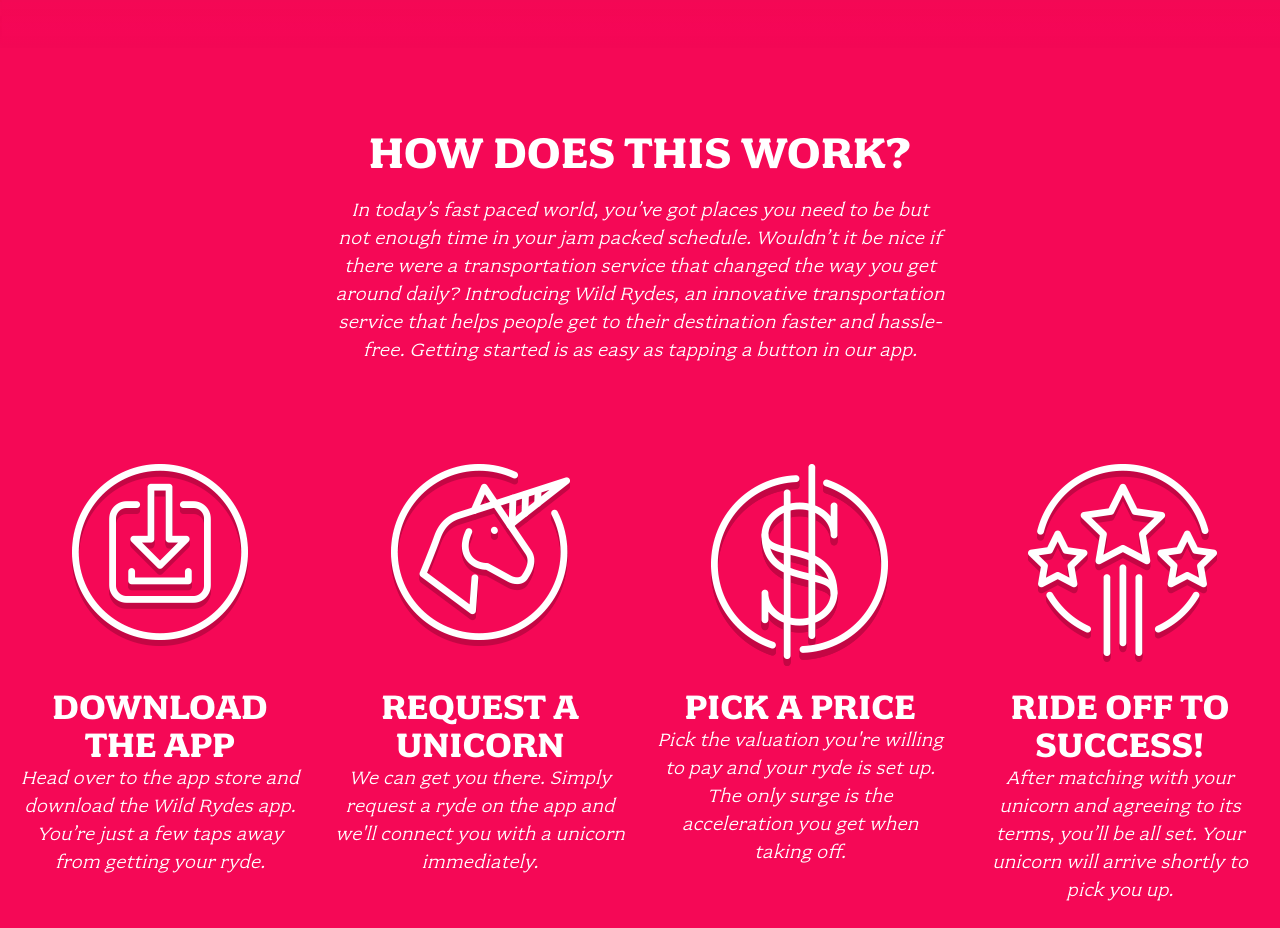
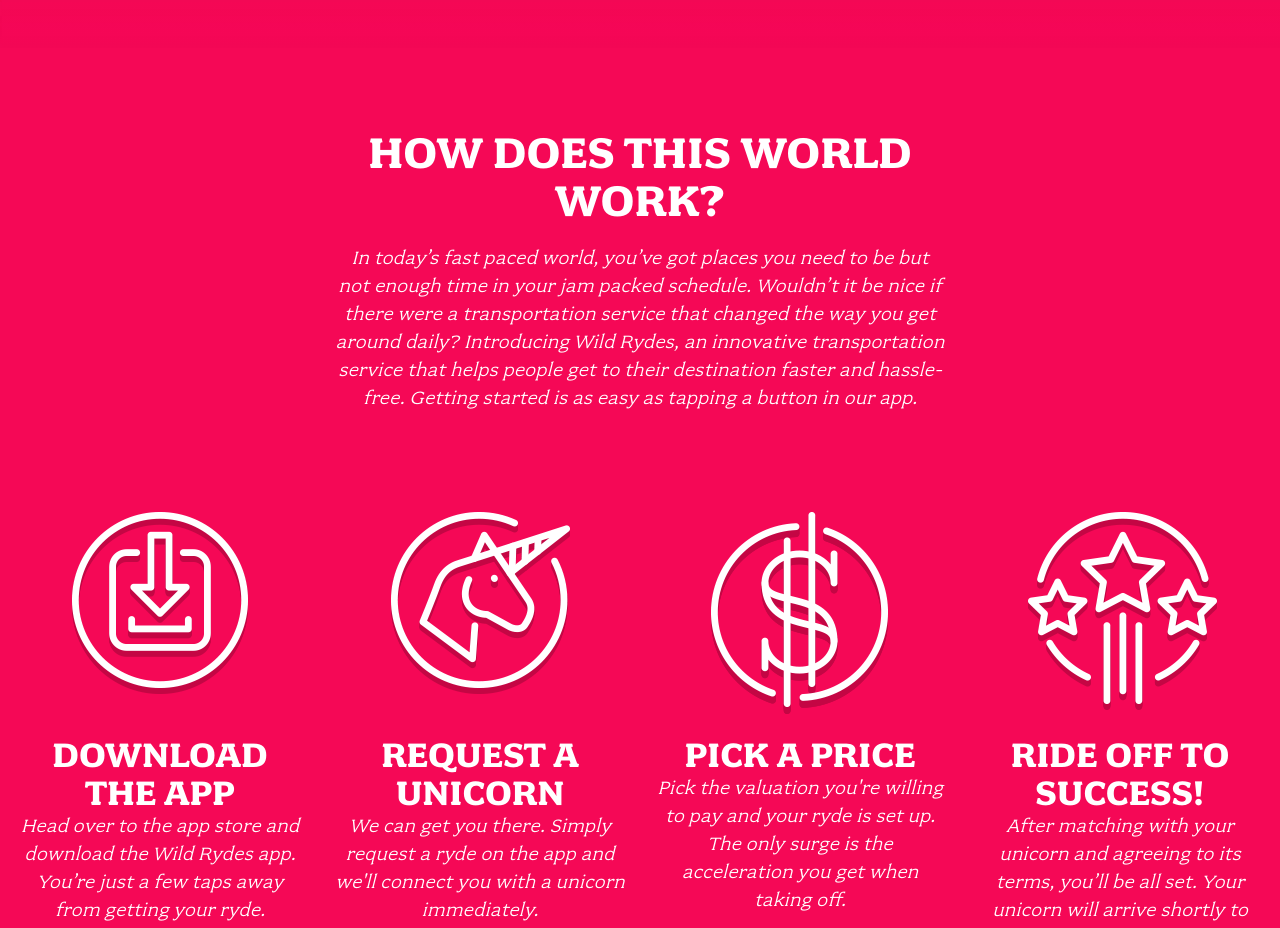
Before and after one commit to houssem530/wildrydes-site, a plain HTML site: page index.html in a window 1280 px wide. Shown: the part 900-1828 px from the top of the page. Drawn offline with Linux system fonts and the light colour scheme.

Commit message:
Update index.html

```diff
--- a/index.html
+++ b/index.html
@@ -30,7 +30,7 @@
 
   <section class="home-about">
     <div class="row column large-9 xlarge-6 xxlarge-4">
-      <h2 class="section-title">How Does This Work?</h2>
+      <h2 class="section-title">How Does This WORLD Work?</h2>
       <p class="content">
         In today’s fast paced world, you’ve got places you need to be but not enough time in your jam packed schedule. Wouldn’t it be nice if there were a transportation service that changed the way you get around daily? Introducing Wild Rydes, an innovative transportation service that helps people get to their destination faster and hassle-free. Getting started is as easy as tapping a button in our app.
       </p>
```
